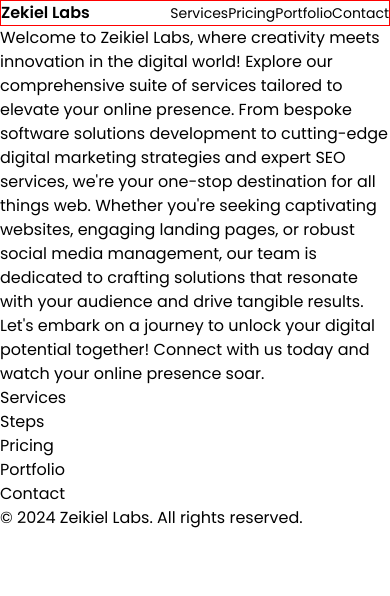
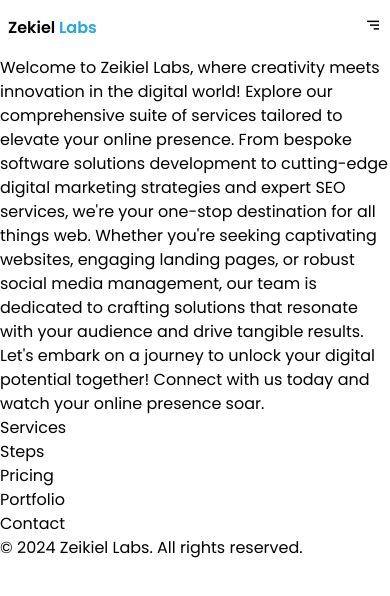
Before and after one commit to Ekpenga9000/zekiellabs, a Next.js app: page / in a window 390 px wide. Shown: the top 596 px of the page. Built offline with nearby package versions, Linux system fonts and the light colour scheme.

Commit message:
Style nav bar

```diff
--- a/app/components/Nav.tsx
+++ b/app/components/Nav.tsx
@@ -1,26 +1,80 @@
-import { ReactElement, FC } from "react";
+"use client";
+
+import { useState } from "react";
 
 const Nav = () => {
+  const [isDropdown, setIsDropdown] = useState<boolean>(false);
+
+  const handleDropdown = () => {
+    setIsDropdown((prev) => !prev);
+  };
+
   return (
-    <header className="flex justify-center">
-      <nav className="container flex justify-between items-center test-border">
+    <header className="flex justify-center relative bg-white">
+      <nav className="container flex justify-between items-center py-4 px-2 xl:px-0">
         <a href="/" className="font-semibold">
-          Zekiel Labs
+          Zekiel <span className="color-primary">Labs</span>
         </a>
-        <ul className="flex xl:gap-4">
+        <ul className="hidden md:flex md:gap-4">
           <li>
-            <a href="#services" className="text-sm">Services</a>
+            <a href="#services" className="text-sm">
+              Services
+            </a>
           </li>
           <li>
-            <a href="#pricing" className="text-sm">Pricing</a>
+            <a href="#pricing" className="text-sm">
+              Pricing
+            </a>
           </li>
           <li>
-            <a href="#portfolio" className="text-sm">Portfolio</a>
+            <a href="#portfolio" className="text-sm">
+              Portfolio
+            </a>
           </li>
           <li>
-            <a href="#contact" className="text-sm">Contact</a>
+            <a href="#contact" className="text-sm">
+              Contact
+            </a>
           </li>
         </ul>
+
+        {/* This is the mobile navigation */}
+        <div className="cursor-pointer md:hidden" onClick={handleDropdown}>
+          <i className="bx bx-menu-alt-right text-lg"></i>
+        </div>
+
+        {isDropdown && (
+          <div className="absolute md:hidden test-border bg-white start-0 end-0 top-0 pt-5 h-screen">
+            <div
+              className="cursor-pointer absolute top-5 right-5"
+              onClick={handleDropdown}
+            >
+              <i className="bx bx-x text-lg"></i>
+            </div>
+            <ul className="flex flex-col divide-y items-center justify-start py-14 gap-11 h-full">
+              <li onClick={handleDropdown}>
+                <a href="#services" className="text-md">
+                  Services
+                </a>
+              </li>
+              <li onClick={handleDropdown}>
+                <a href="#pricing" className="text-md">
+                  Pricing
+                </a>
+              </li>
+              <li onClick={handleDropdown}>
+                <a href="#portfolio" className="text-md">
+                  Portfolio
+                </a>
+              </li>
+              <li onClick={handleDropdown}>
+                <a href="#contact" className="text-md">
+                  Contact
+                </a>
+              </li>
+            </ul>
+          </div>
+        )}
       </nav>
     </header>
   );
--- a/app/layout.tsx
+++ b/app/layout.tsx
@@ -4,7 +4,7 @@ import Nav from "./components/Nav";
 import "@styles/globals.css";
 import Footer from "./components/Footer";
 
-const poppins = Poppins({weight:["400","500","600"],subsets:["latin"]});
+const poppins = Poppins({ weight: ["400", "500", "600"], subsets: ["latin"] });
 
 export const metadata: Metadata = {
   title: "Zeikiel Labs - Digital Solutions Agency",
@@ -19,7 +19,13 @@ export default function RootLayout({
 }>) {
   return (
     <html lang="en">
-      <body className={ poppins.className }>
+      <head>
+        <link
+          href="https://unpkg.com/boxicons@2.1.4/css/boxicons.min.css"
+          rel="stylesheet"
+        />
+      </head>
+      <body className={poppins.className}>
         <Nav />
         <main>{children}</main>
         <Footer />
--- a/styles/globals.css
+++ b/styles/globals.css
@@ -6,6 +6,8 @@
   --foreground-rgb: 0, 0, 0;
   --background-start-rgb: 214, 219, 220;
   --background-end-rgb: 255, 255, 255;
+  --color-secondary: #2f5c70;
+  --color-primary: #24a7e3;
 }
 
 @media (prefers-color-scheme: dark) {
@@ -16,7 +18,7 @@
   }
 }
 
-html{
+html {
   scroll-behavior: smooth;
   scroll-snap-align: start;
 }
@@ -38,10 +40,16 @@ html{
 
 /* break points */
 
-
-
 /* general classes */
 
-.test-border{
+/* colors */
+
+.color-primary {
+  color: var(--color-primary);
+}
+.color-secondary {
+  color: var(--color-secondary);
+}
+.test-border {
   border: 1px solid red;
 }
```
